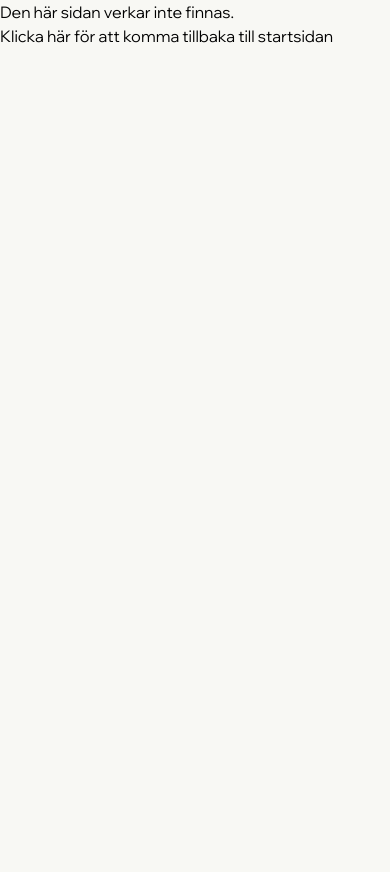
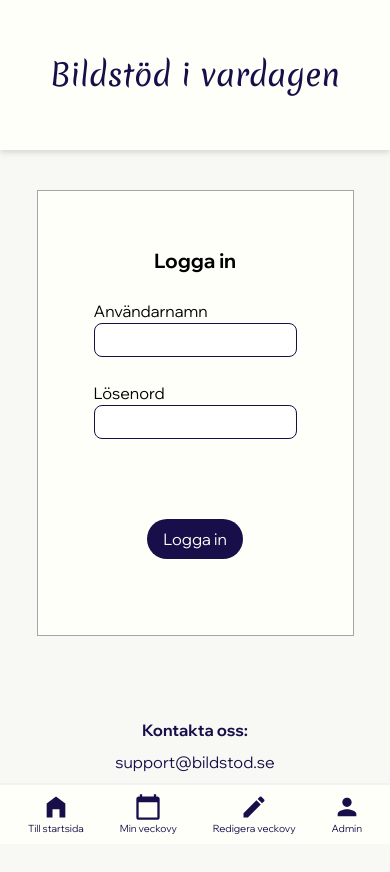
Before and after one commit to QueAnkan/graduation-project, a React (Vite) app: page /login in a window 390 px wide. Shown: the top 872 px of the page. Before the commit the page ends 844 px from the top, so only its background shows below. Built offline with nearby package versions, Linux system fonts and the light colour scheme.

Commit message:
added login to the project, so now can we login in and out

```diff
--- a/src/RoutesConfig.jsx
+++ b/src/RoutesConfig.jsx
@@ -10,6 +10,7 @@ import Saturday from "./routes/Saturday"
 import Sunday from "./routes/Sunday"
 import ErrorPage from "./routes/ErrorPage"
 import Admin from "./routes/Admin"
+import Login from "./routes/Login"
 
 const router = createBrowserRouter([
 
@@ -51,6 +52,10 @@ const router = createBrowserRouter([
 				element: <Sunday/>
 			},
 			{
+				path: "/login",
+				element: <Login />
+			},
+			{
 				path: "/admin",
 				element: <Admin/>
 			},
--- a/src/components/Navigation.jsx
+++ b/src/components/Navigation.jsx
@@ -20,7 +20,7 @@ const Navigation = () => {
 					<li
 						onClick={handleOnclick}
 						className="grid justify-items-center p-2 text-[10px] text-darkblue"><MdEdit className='size-7'/> Redigera veckovy</li>
-					<NavLink to="/admin" className="grid justify-items-center p-2 text-[10px] text-darkblue"><MdPerson className='size-7'/> Admin</NavLink>
+					<NavLink to="/login" className="grid justify-items-center p-2 text-[10px] text-darkblue"><MdPerson className='size-7'/> Admin</NavLink>
 				</ul>
 				</nav>
 		</div>
--- /dev/null
+++ b/src/data/atom.js
@@ -0,0 +1,31 @@
+import { atom } from "recoil"
+
+export const uNameAtom = atom ({
+	key: 'userName',
+	default: '',
+})
+
+export const uPassAtom = atom ({
+	key: 'userPass',
+	default: '',
+})
+
+export const formIsDirtyAtom = atom ({
+	key: 'formIsDirty',
+	default: false,
+})
+
+export const isLoggedInAtom = atom ({
+	key: 'isLoggedIn',
+	default: false,
+})
+
+export const isLoggingOutAtom = atom ({
+	key: 'isLoggingOut',
+	default: false,
+})
+
+export const isDisabledAtom = atom ({
+	key: 'isDisabled',
+	default: false,
+})
--- /dev/null
+++ b/src/data/data.js
@@ -0,0 +1,5 @@
+export const user =[{
+	"id": "1",
+	"name": "personal",
+	"password": "password"
+}]
--- a/src/main.jsx
+++ b/src/main.jsx
@@ -1,11 +1,14 @@
 import React from 'react'
 import ReactDOM from 'react-dom/client'
+import { RecoilRoot } from 'recoil'
 import { RouterProvider } from 'react-router-dom'
 import router from './RoutesConfig'
 import './base.css'
 
 ReactDOM.createRoot(document.getElementById('root')).render(
   <React.StrictMode>
+    <RecoilRoot>
     <RouterProvider router = {router} />
+    </RecoilRoot>
   </React.StrictMode>,
 )
--- a/src/routes/Admin.jsx
+++ b/src/routes/Admin.jsx
@@ -5,6 +5,8 @@ import Button from '../utils/style-generators/buttonGenerator'
 import { putNewImage } from "../utils/api-functions/putNewImage";
 import getSearchImages from "../utils/api-functions/getSearchImages";
 import {deleteImage} from '../utils/api-functions/deleteImage'
+import KeepLoggedIn from "../utils/login/KeepLoggedIn";
+import LogOut from "../utils/login/Logout";
 
 
 const Admin = () => {
@@ -73,6 +75,8 @@ const Admin = () => {
 
 	return(
 	<section className="m-5">
+		<KeepLoggedIn />
+		<LogOut/>
 			<form>
 			<div className="flex flex-col">
 				<h1>Lägga till nya bilder i databasen</h1>
--- /dev/null
+++ b/src/routes/Login.jsx
@@ -0,0 +1,61 @@
+import {useRecoilState} from 'recoil'
+import { useState } from 'react'
+import {Navigate} from 'react-router-dom'
+import { NameInput, PassInput, IsMatching } from "../utils/login/handleLogin"
+import { uNameAtom, uPassAtom, isLoggedInAtom, isDisabledAtom, formIsDirtyAtom } from '../data/atom'
+import Button from "../utils/style-generators/buttonGenerator"
+
+const Login = () => {
+	const [uName, setUName] = useRecoilState(uNameAtom)
+	const [uPass, setUPass] = useRecoilState(uPassAtom)
+	const [shouldNavigate, setShouldNavigate] = useState(false)
+	const [formIsDirty, setFormIsDirty] = useRecoilState(formIsDirtyAtom)
+	const [isLoggedIn, setIsLoggedIn] = useRecoilState(isLoggedInAtom)
+	const [isDisabled, setIsDisabled] = useRecoilState(isDisabledAtom)
+
+	const loginMatch = IsMatching()
+	const isLoggedInMessage = isDisabled ? 'Du är redan inloggad, logga först ut om du vill logga in som annan användare' : ''
+	const loginErrorMessage = formIsDirty ? 'Vänligen kontrollera inloggningsuppgifterna' : ''
+
+	const handleSubmit = (event) => {
+		event.preventDefault()
+		if(isLoggedIn) {
+			setIsDisabled(true)
+		} else if (loginMatch) {
+			setShouldNavigate(true)
+			setUPass('')
+			setFormIsDirty(false)
+			setIsLoggedIn(true);
+		} else {
+			setFormIsDirty(true);
+		}
+
+		}
+	if (shouldNavigate) {
+		return <Navigate to='/admin' />
+
+	}
+
+	return (
+		<section className="bg-white mt-10 p-2 mb-20 border border-darkgray w-full md:w-[400px]">
+			<div className="p-10 ">
+				<form className="flex flex-col items-center p-2 mb-5">
+					<h1 className="text-xl font-bold">Logga in</h1>
+					<br />
+					<NameInput />
+					<br />
+					<PassInput />
+					<Button
+						type="submit"
+						disabled={isDisabled}
+						onClick={handleSubmit}
+						>Logga in</Button>
+					<div>{loginErrorMessage}</div>
+					<div>{isLoggedInMessage}</div>
+				</form>
+			</div>
+		</section>
+	)
+}
+
+export default Login
--- /dev/null
+++ b/src/utils/login/KeepLoggedIn.jsx
@@ -0,0 +1,24 @@
+import { isLoggedInAtom, isLoggingOutAtom} from "../../data/atom";
+import { useRecoilState } from "recoil";
+import { useEffect } from "react";
+
+const KeepLoggedIn = () => {
+	const [isLoggedIn, setIsLoggedIn] = useRecoilState(isLoggedInAtom)
+const [isLoggingOut, setIsLoggingOut] = useRecoilState(isLoggingOutAtom)
+
+
+	useEffect(() => {
+		if (!isLoggedIn && !isLoggingOut ) {
+			setIsLoggingOut(true)
+			setIsLoggedIn(true)
+			setIsLoggingOut(false)
+
+		}
+	}, [isLoggedIn, setIsLoggedIn, setIsLoggingOut])
+
+	return(
+		null
+	)
+}
+
+export default KeepLoggedIn
--- /dev/null
+++ b/src/utils/login/Logout.jsx
@@ -0,0 +1,31 @@
+import { uNameAtom, uPassAtom, isLoggedInAtom, isLoggingOutAtom, isDisabledAtom} from "../../data/atom";
+import { useRecoilState } from "recoil";
+import { NavLink } from "react-router-dom";
+import Button from '../style-generators/buttonGenerator'
+
+const LogOut = () => {
+	const [isLoggedIn, setIsLoggedIn] = useRecoilState(isLoggedInAtom)
+	const [isLoggingOut, setIsLoggingOut] = useRecoilState(isLoggingOutAtom)
+	const [isDisabled, setIsDisabled] = useRecoilState(isDisabledAtom)
+	const [uName, setUName] = useRecoilState(uNameAtom)
+	const [uPass, setUPass] = useRecoilState(uPassAtom)
+
+	const handleOnclick = () => {
+		setIsLoggedIn(false)
+		setIsLoggingOut(true)
+		setIsDisabled(false)
+		setUName('')
+	}
+
+	return(
+		<div className="logout-container">
+			<NavLink
+				to='/login'
+				onClick={handleOnclick}>
+				<Button> Logga Ut </Button>
+			</NavLink>
+		</div>
+	)
+}
+
+export default LogOut
--- /dev/null
+++ b/src/utils/login/handleLogin.jsx
@@ -0,0 +1,65 @@
+// import { useState } from "react"
+import {useRecoilState, useRecoilValue} from 'recoil'
+import { user } from "../../data/data"
+import { formIsDirtyAtom, uNameAtom, uPassAtom } from '../../data/atom'
+
+const users = [...user]
+
+
+export const NameInput = () => {
+	const [uName, setUName] = useRecoilState(uNameAtom)
+
+	const handleNameChange = () => {
+		setUName(event.target.value)
+	}
+	return (
+		<div className="flex flex-col">
+			<label htmlFor="username">Användarnamn
+			<br />
+			<input
+				type="text"
+				value={uName}
+				id="username"
+				onChange={handleNameChange}
+				className="border border-darkblue rounded-lg p-1"
+				required/>
+			</label>
+		</div>
+	)
+}
+
+export const PassInput = () => {
+	const [uPass, setUPass] = useRecoilState(uPassAtom)
+
+	const handlePassChange = () => {
+		setUPass(event.target.value)
+	}
+
+	return (
+		<div className="mb-20">
+			<label htmlFor="password">Lösenord
+			<br />
+			<input
+				type="password"
+				value={uPass}
+				id="password"
+				onChange={handlePassChange}
+				className="border border-darkblue rounded-lg p-1"
+				required/>
+			</label>
+		</div>
+	)
+}
+
+export const IsMatching = () => {
+	const [uName, setUName] = useRecoilState(uNameAtom)
+	const [uPass, setUpass] = useRecoilState(uPassAtom)
+
+	const match = users.find(user => user.name === uName && user.password === uPass)
+
+	if(match !== undefined) {
+		return true
+	} else {
+		return false
+	}
+}
```
